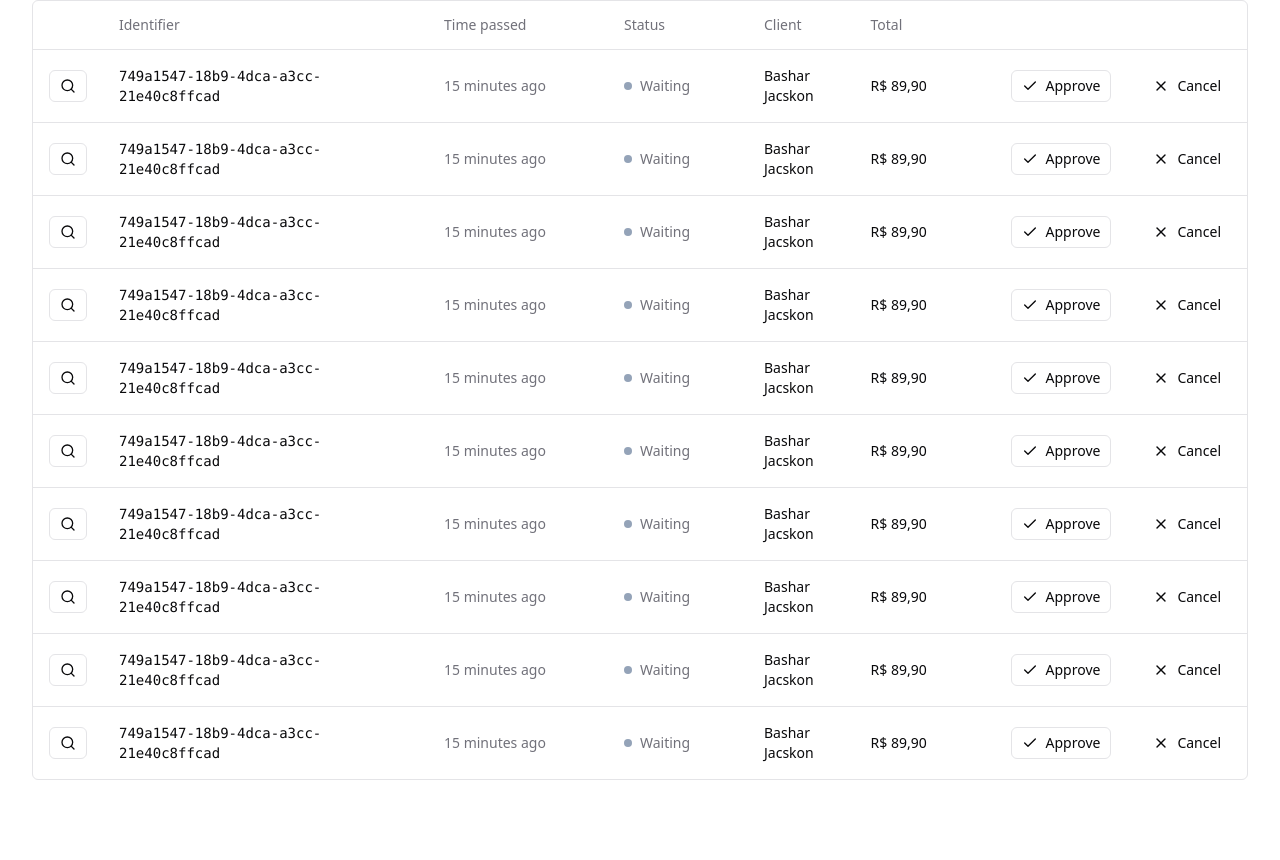
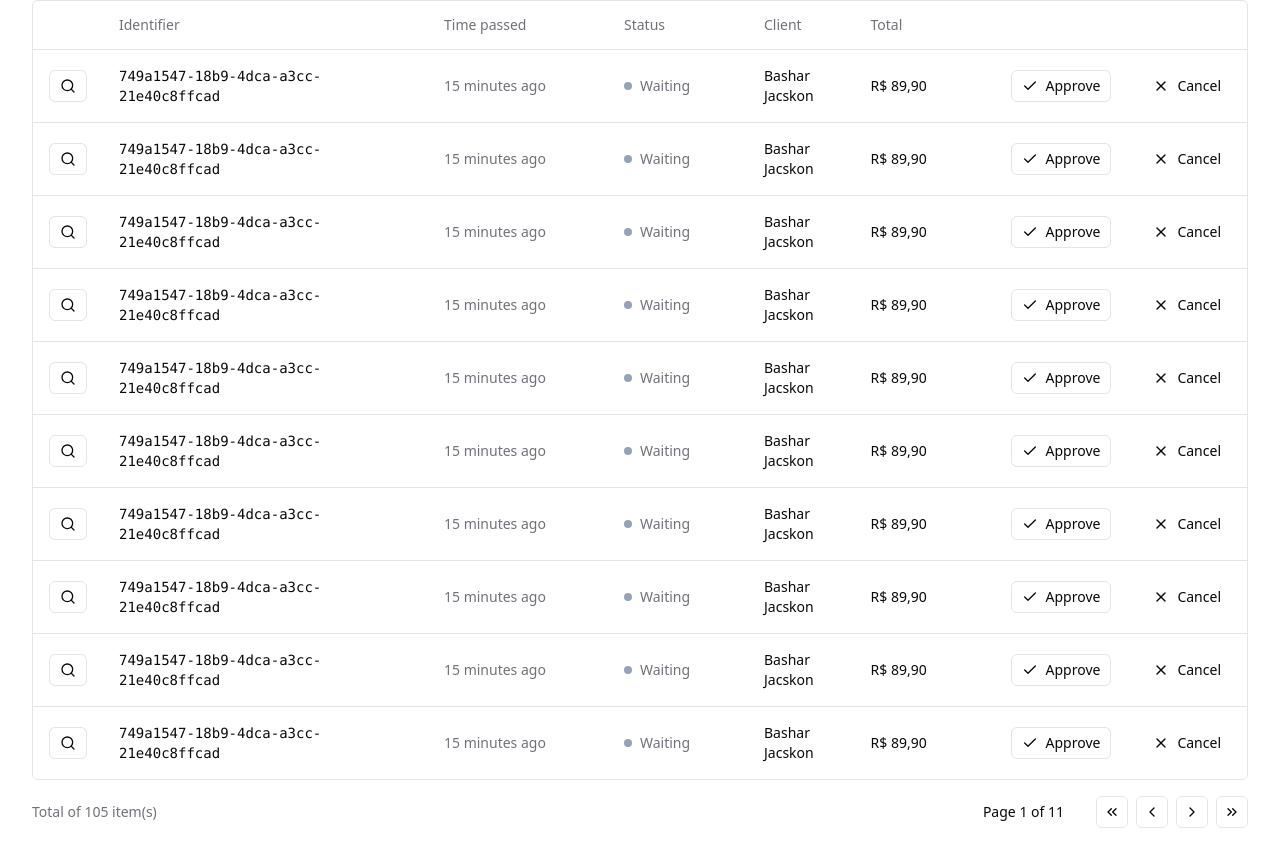
Before and after one commit to isaiasgabriel/pizza-shop, a React (Vite) app: page /orders in a window 1280 px wide. Shown: the part 193-1053 px from the top of the page. Before the commit the page ends 1005 px from the top, so only its background shows below. Built offline with nearby package versions, Linux system fonts and the light colour scheme.

Commit message:
✨ Orders pagination

```diff
--- /dev/null
+++ b/src/components/pagination.tsx
@@ -0,0 +1,59 @@
+import {
+  ChevronLeft,
+  ChevronRight,
+  ChevronsLeft,
+  ChevronsRight,
+} from 'lucide-react'
+
+import { Button } from './ui/button'
+
+export interface PaginationProps {
+  pageIndex: number
+  totalCount: number
+  perPage: number
+}
+
+export function Pagination({
+  pageIndex,
+  perPage,
+  totalCount,
+}: PaginationProps) {
+  const pages = Math.ceil(totalCount / perPage) || 1
+
+  return (
+    <div className="flex items-center justify-between">
+      <span className="text-sm text-muted-foreground">
+        {' '}
+        Total of {totalCount} item(s)
+      </span>
+
+      <div className="flex items-center gap-6 lg:gap-8">
+        <div className="flex text-sm font-medium">
+          Page {pageIndex + 1} of {pages}
+        </div>
+
+        <div className="flex items-center gap-2">
+          <Button variant="outline" className="h-8 w-8 p-0">
+            <ChevronsLeft className="h-4 w-4" />
+            <span className="sr-only">First page</span>
+          </Button>
+
+          <Button variant="outline" className="h-8 w-8 p-0">
+            <ChevronLeft className="h-4 w-4" />
+            <span className="sr-only">Previous page</span>
+          </Button>
+
+          <Button variant="outline" className="h-8 w-8 p-0">
+            <ChevronRight className="h-4 w-4" />
+            <span className="sr-only">Next page</span>
+          </Button>
+
+          <Button variant="outline" className="h-8 w-8 p-0">
+            <ChevronsRight className="h-4 w-4" />
+            <span className="sr-only">Last page</span>
+          </Button>
+        </div>
+      </div>
+    </div>
+  )
+}
--- a/src/pages/app/orders/orders.tsx
+++ b/src/pages/app/orders/orders.tsx
@@ -1,5 +1,6 @@
 import { Helmet } from 'react-helmet-async'
 
+import { Pagination } from '@/components/pagination'
 import {
   Table,
   TableBody,
@@ -49,6 +50,7 @@
             </TableBody>
           </Table>
         </div>
+        <Pagination pageIndex={0} totalCount={105} perPage={10} />
       </div>
     </>
   )
```
